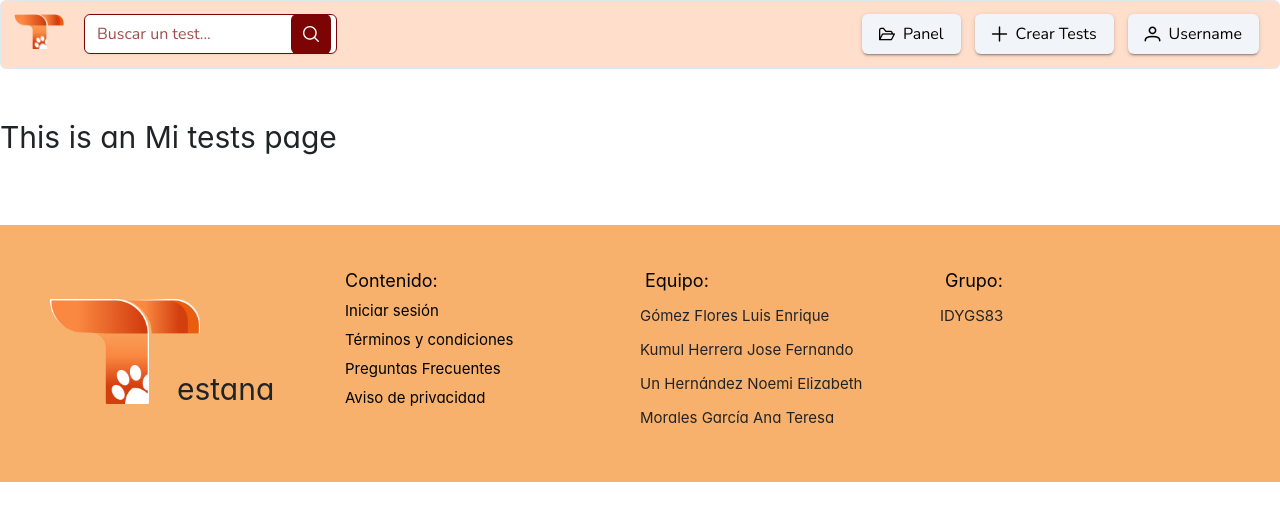
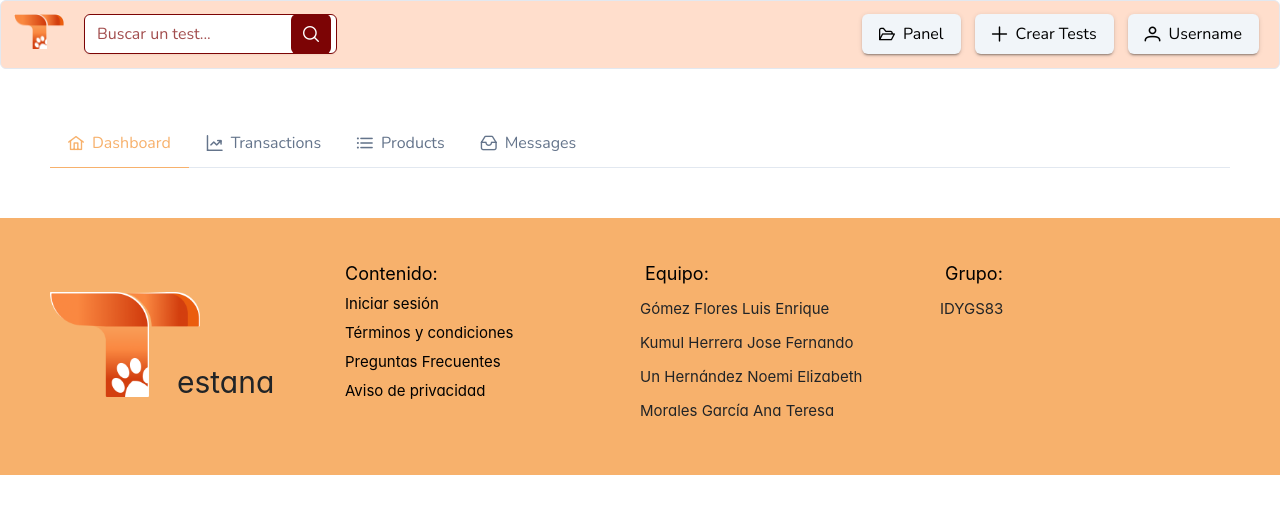
Before and after one commit to FernandoKumul/testana, a Vue app: page /my_tests in a window 1280 px wide. Shown: the top 520 px of the page. Built offline with nearby package versions, Linux system fonts and the light colour scheme.

Commit message:
import carousel and add tab in my tests

```diff
--- a/src/views/DashboardView.vue
+++ b/src/views/DashboardView.vue
@@ -14,6 +14,8 @@
 
 
 <script lang="ts" setup>
+import Carousel from 'primevue/carousel';
+
 
 </script>
 
--- a/src/views/MyTestsView.vue
+++ b/src/views/MyTestsView.vue
@@ -1,12 +1,33 @@
 <template>
-    <div class="about">
-      <h1>This is an Mi tests page</h1>
+    <div class="all">
+      <div class="card">
+        <TabMenu :model="items" />
+    </div>
+
     </div>
 </template>
 
-<script lang="ts" setup>
+<script setup>
+import { ref } from "vue";
+import TabMenu from 'primevue/tabmenu';
 
+const items = ref([
+    { label: 'Dashboard', icon: 'pi pi-home' },
+    { label: 'Transactions', icon: 'pi pi-chart-line' },
+    { label: 'Products', icon: 'pi pi-list' },
+    { label: 'Messages', icon: 'pi pi-inbox' }
+]);
 </script>
 
 <style scoped>
+
+.all{
+    margin: 0px 50px;
+  }
+
+.all h1{
+    font-size: 30px;
+    margin-bottom: 10px
+}
+
 </style>
```
